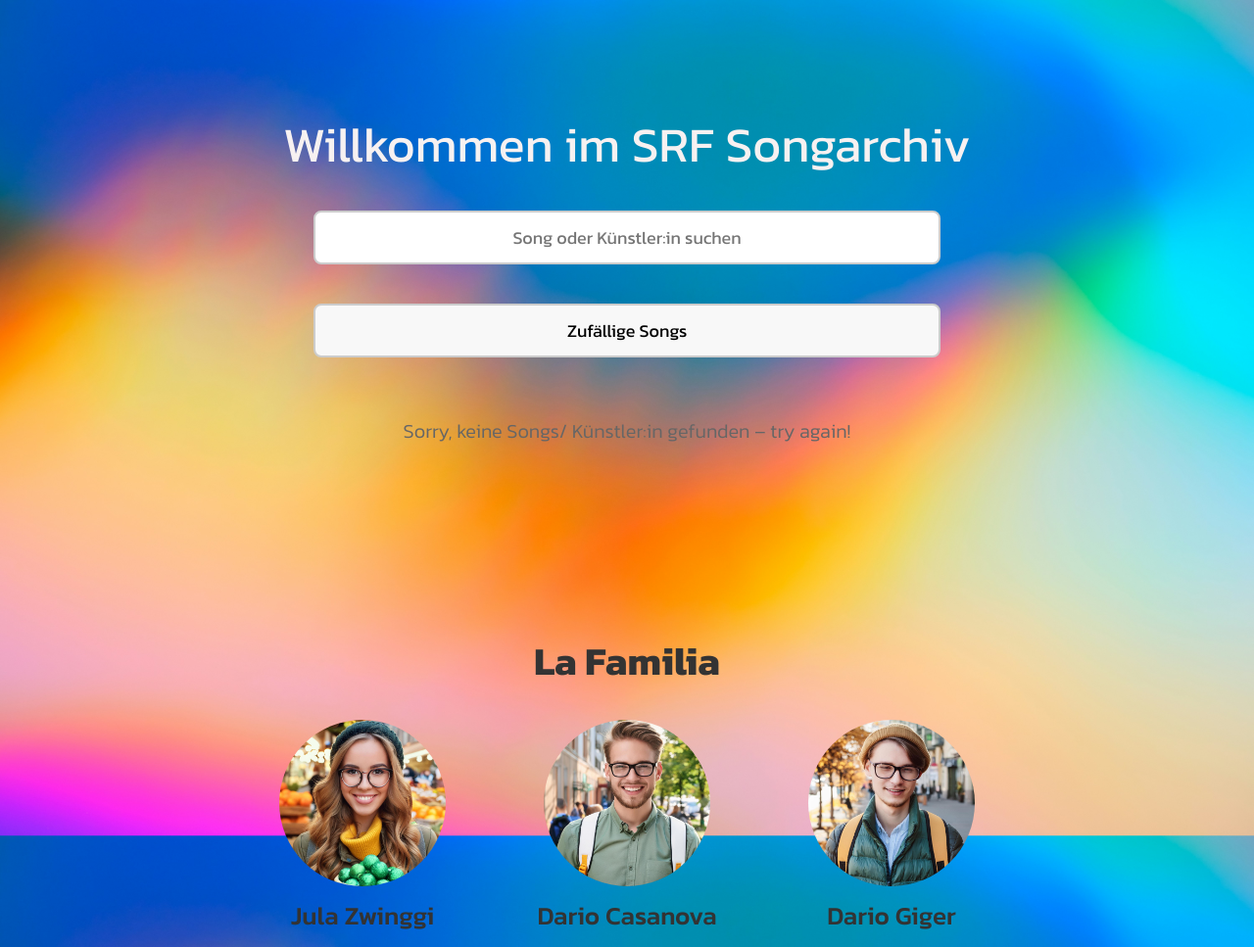
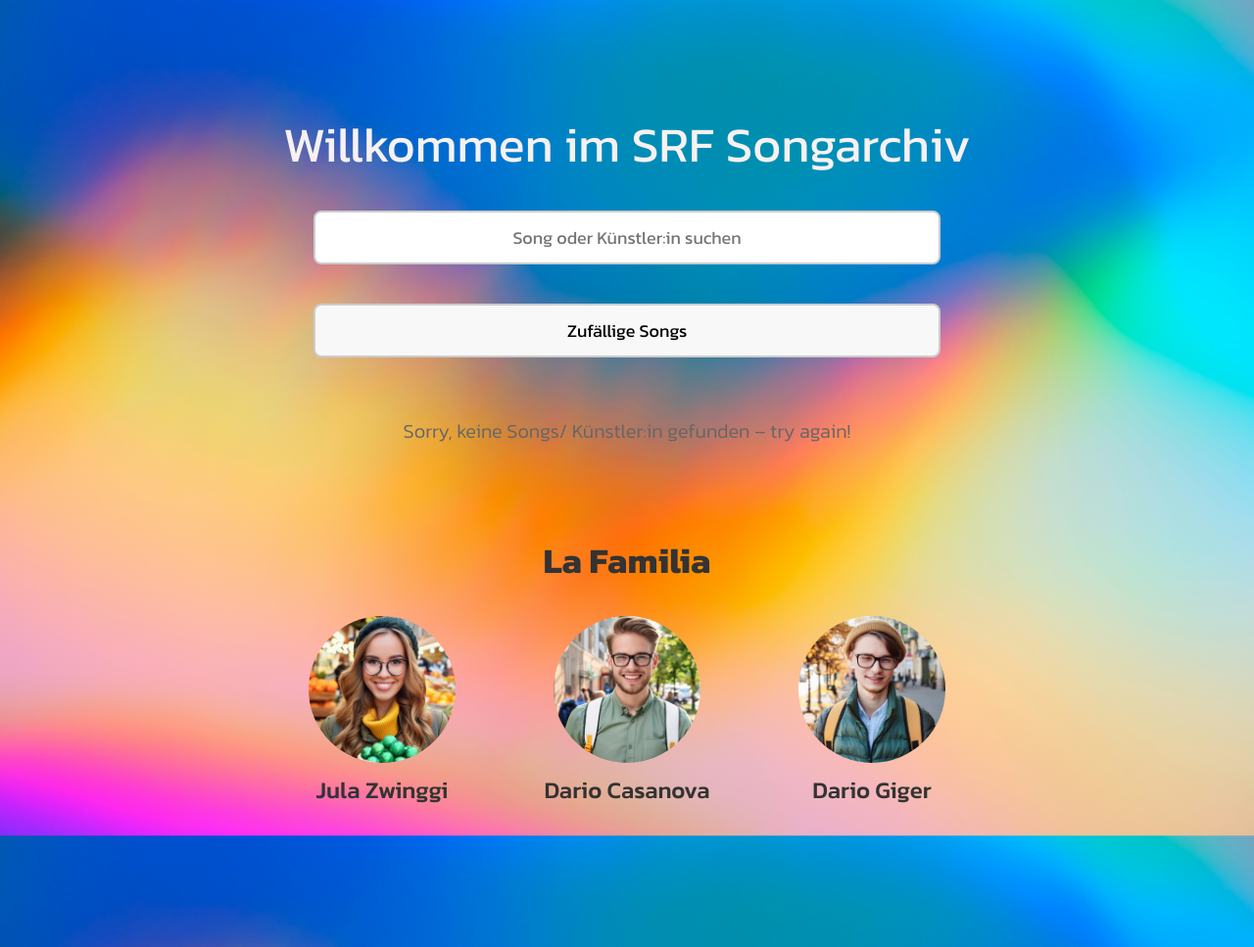
Before and after one commit to degiger/IM-2-Projekt, a plain HTML site: page index.html in a window 1280 px wide. Shown: the top 967 px of the page at 98% size. Drawn offline with Linux system fonts and the light colour scheme; no server answers.

Commit message:
dario
test

```diff
--- a/style.css
+++ b/style.css
@@ -124,11 +124,11 @@ footer {
     text-align: center;
     padding: 20px 0;
     background: transparent; /* Kein Hintergrund */
-    margin-top: 150px; /* Mehr Abstand zum restlichen Inhalt */
+    margin-top: 50px; /* Mehr Abstand zum restlichen Inhalt */
 }
 
 footer h2 {
-    font-size: 40px; /* Größerer Titel "La Familia" */
+    font-size: 36px; /* Größerer Titel "La Familia" */
     font-weight: 700;
     color: #333;
     margin-bottom: 20px;
@@ -145,21 +145,21 @@ footer h2 {
     flex-direction: column;
     align-items: center;
     justify-content: center;
-    width: 220px; /* Größere Bilder */
+    width: 200px; /* Größere Bilder */
     padding: 10px;
     text-align: center;
     background: transparent; /* Hintergrundfarbe entfernen */
 }
 
 .team-member img {
-    width: 170px; /* Größere Bilder */
-    height: 170px; /* Größere Bilder */
+    width: 150px; /* Größere Bilder */
+    height: 150px; /* Größere Bilder */
     border-radius: 50%;
     margin-bottom: 10px;
 }
 
 .team-member p {
-    font-size: 26px; /* Größere Namen */
+    font-size: 24px; /* Größere Namen */
     font-weight: 500;
     color: #333;
 }
```
Also changed, not shown: index.html (+2 -0 lines).
